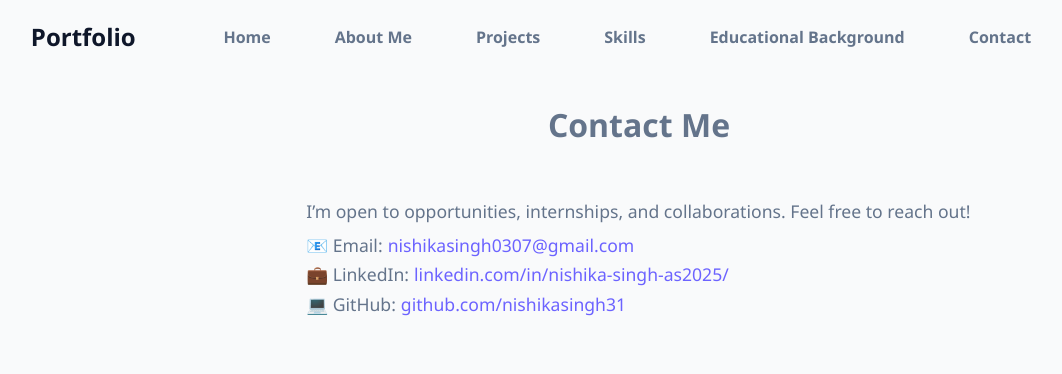
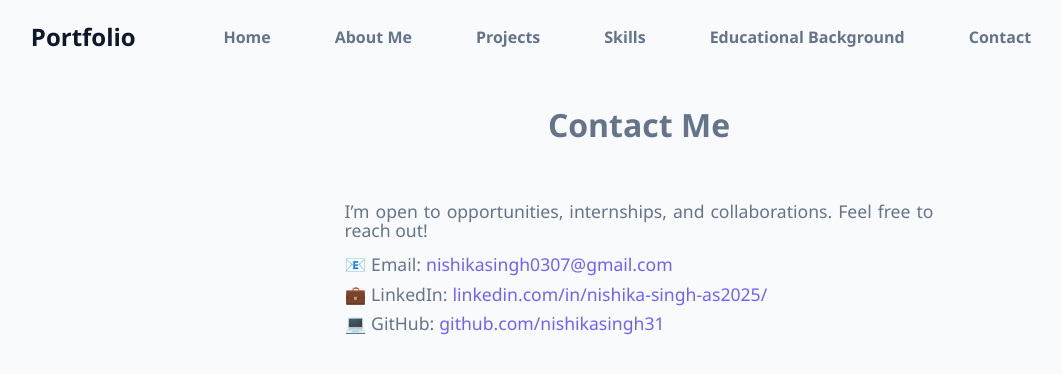
Before and after one commit to nishikasingh31/Portfolio-Using-React, a React (Vite) app: page /contact in a window 1280 px wide. Shown: the top 374 px of the page, without its empty margins (1-1063 px from the left). Built offline with nearby package versions, Linux system fonts and the light colour scheme.

Commit message:
Update Contact.css

```diff
--- a/src/styles/Contact.css
+++ b/src/styles/Contact.css
@@ -1,6 +1,6 @@
 .contact {
   min-height: 100vh;
-  padding: 80px 24%;
+  padding: 80px 27%;
   font-size: 1.1rem;
   background-color: hsl(210, 20%, 98%);
   color: #64748B;
```
